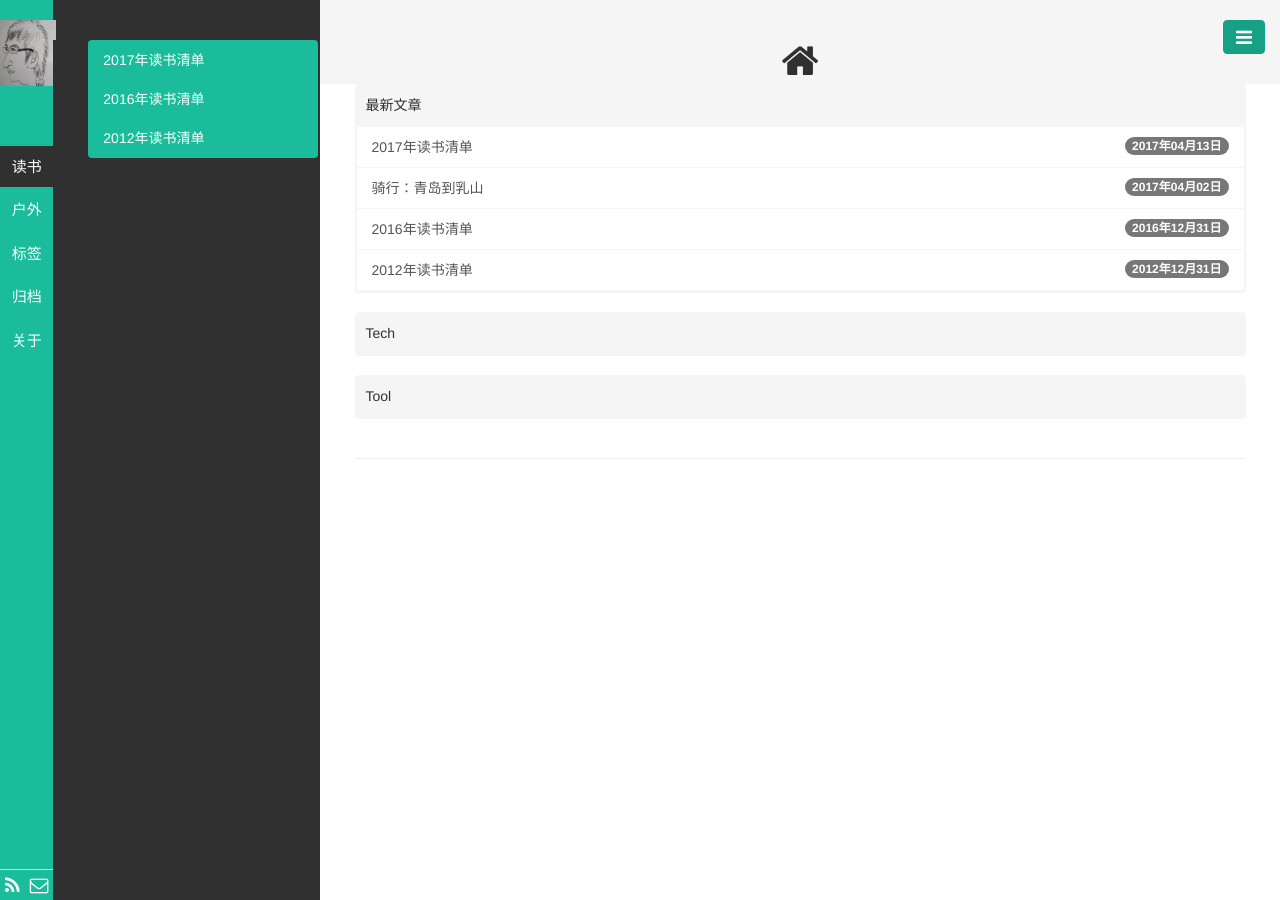
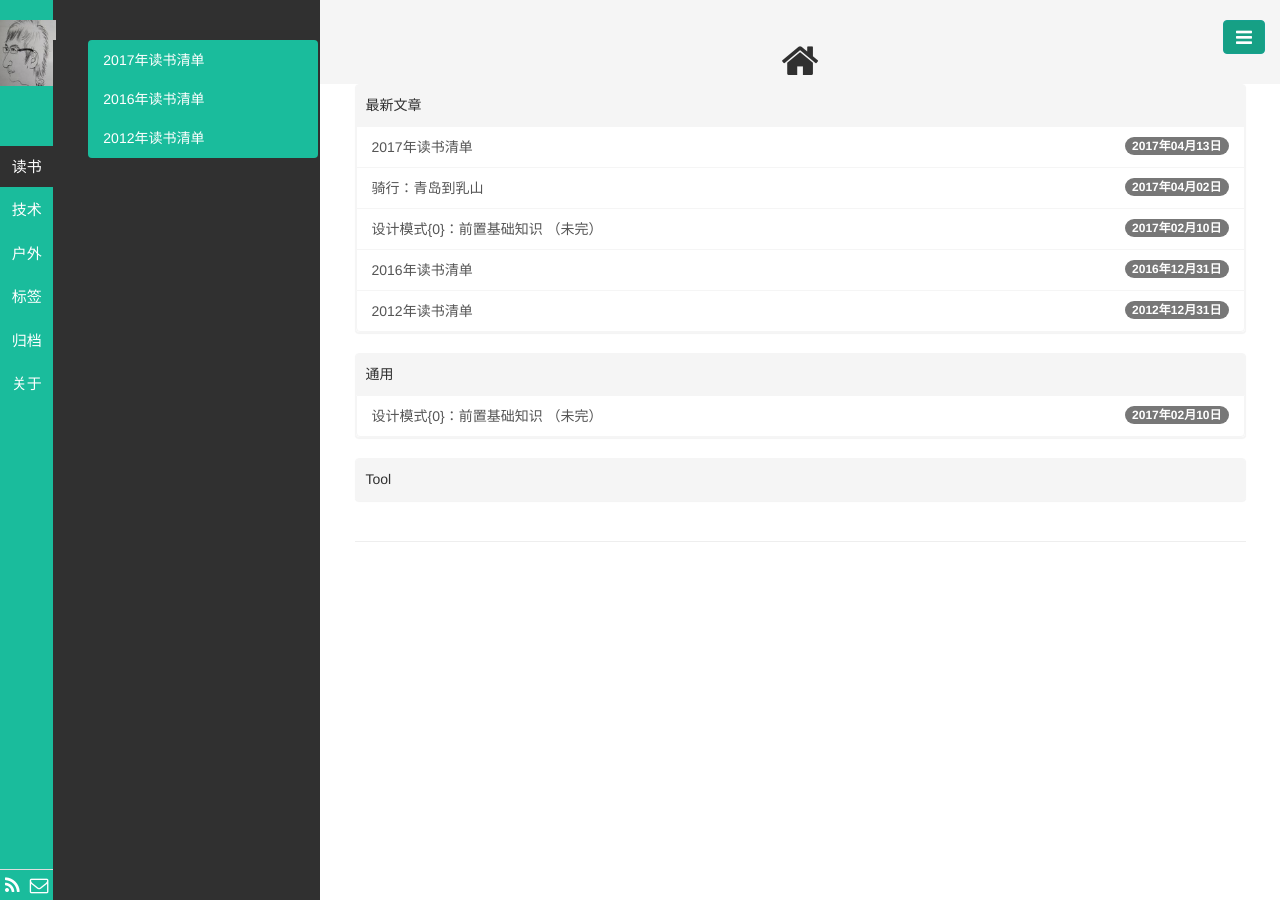
Before and after one commit to wolflion/blog, a Jekyll site: the page built from index.html, in a window 1280 px wide. Built offline with Jekyll 4.4.1, drawn with Linux system fonts in a browser that asks for light colours; Markdown is read by kramdown in place of the engine named in the settings; the list of posts is cut into pages by our own code; some of the changed lines change nothing that is shown.

Commit message:
设计模式{0}-前置知识
设计模式{0}-前置知识

```diff
--- a/_config.yml
+++ b/_config.yml
@@ -42,7 +42,7 @@ active: 读书
 
 # 首页除了最新文章外显示分类
 cates:
-  - Tech
+  - 通用
   - Tool
 
 # 中文本地化
--- /dev/null
+++ b/_posts/技术/2017-02-10-Design-Pattern-Introduction.md
@@ -0,0 +1,65 @@
+---
+layout: post
+title: 设计模式{0}：前置基础知识 （未完）
+category: 技术
+tags: 通用
+keywords: 设计模式
+description:
+---
+
+![UML](https://image.baidu.com/search/detail?ct=503316480&z=0&ipn=d&word=uml%E5%9B%BE%E7%89%87&step_word=&hs=2&pn=18&spn=0&di=81821994540&pi=0&rn=1&tn=baiduimagedetail&is=0%2C0&istype=2&ie=utf-8&oe=utf-8&in=&cl=2&lm=-1&st=-1&cs=733449665%2C1612643618&os=2869013448%2C4257137912&simid=2574923608%2C2307809362&adpicid=0&lpn=0&ln=1950&fr=&fmq=1492246245402_R&fm=detail&ic=0&s=undefined&se=&sme=&tab=0&width=&height=&face=undefined&ist=&jit=&cg=&bdtype=0&oriquery=&objurl=http%3A%2F%2Fimg.my.csdn.net%2Fuploads%2F201301%2F26%2F1359204528_4308.jpg&fromurl=ippr_z2C%24qAzdH3FAzdH3Fks52_z%26e3Bvf1g_z%26e3BgjpAzdH3Fziwg2ytg23tjalAzdH3Fw6ptvsjAzdH3F1jpwtsfAzdH3Fbcn9a8b&gsm=0&rpstart=0&rpnum=0)
+
+##  缘起
++ 不知道是以前没用心学，还是书选得不对，还是方法不对，对于设计模式总是一知半解和一头雾水，16年上开了设计模式这门课，我虽然没选，但我还是去上了，虽然只是讲了23个模式中的部分，但我感觉设计模式算是入门了，所以想写个设计模式系统系列，算是自己的总结和笔记，也分享给大家。
+
+##  内容
++ 前置基础知识，需要了解两方面的知识
+	+ UML(Unified Modeling Language)
+	+ OOD(Orient Object Design)
+
+###  UML建模
++ UML类图中的基本元素符号
+	+ 类
+		+ 类名 *斜体是抽象类*
+		+ 属性
+		+ 方法
+			+ `+`是public
+			+ `-`是private
+			+ `#`是protected
+	+ 接口
+		+ *斜体，并用`<<interface>>`修饰*
+	+ 注释
++ 类与类之间的关系
+	+ Generalization泛化关系（继承）
+		+ 描绘子类与父类的关系 *实线空心三角*
+	+ Realization实现关系
+		+ 类实现接口 *虚线空心三角*
+	+ Dependency依赖关系
+		+ *虚线箭头*
+	+ Association关联关系
+		+ 单向关联：*实线箭头*
+		+ 双向关联：*实线*
+		+ 自关联：*实线箭头*
+	+ Aggregation聚合关系
+		+ has-a关系，*空心菱形，实线箭头*
+	+ Composition组合关系
+		+ contains-a关系，*实心菱形，实线箭头*
+
+###  OOD
++ 2个基本原则
+	+ Composite Reuse Principle 合成复用原则
+	+ 针对接口编程，而不是针对实现编程
++ 5个设计原则
+	+ Single Responsibility Principle 单一职责原则
+	+ Open/Close Principle 开放/封闭原则
+	+ Liskov Substitution Principle 里氏替换原则
+	+ Interface Segregation Principle 接口分离原则
+	+ Dependency Inversion Principle 依赖倒置原则
+
+##  复盘&致谢
++ 我之前对知识的学习呢，一开始就先记这些词或原则，并没有先去实践，导致一些词有听过，但不明白真正是啥意思。*现在先是知道词后，先去实践和理解，然后再做笔记输出。*
++ 在胡乱的瞎学之后呢，还是需要回来再重头整理一遍，是对自己学习结束后一种总结，也是一种分享。
+	+ 我最先开始读的是Gof的《设计模式》，又没有去理解好一些前置知识，导致学得吃力，效果还不好。
++ 现的情况，结合C#语言，用**代码和工具**，以及一些**应用场景**,去串联起这些知识。
++ 整理这些知识点的原型书型
+	+ 于卫红[《Java设计模式》](http://product.dangdang.com/24043255.html) chap1-3
```
